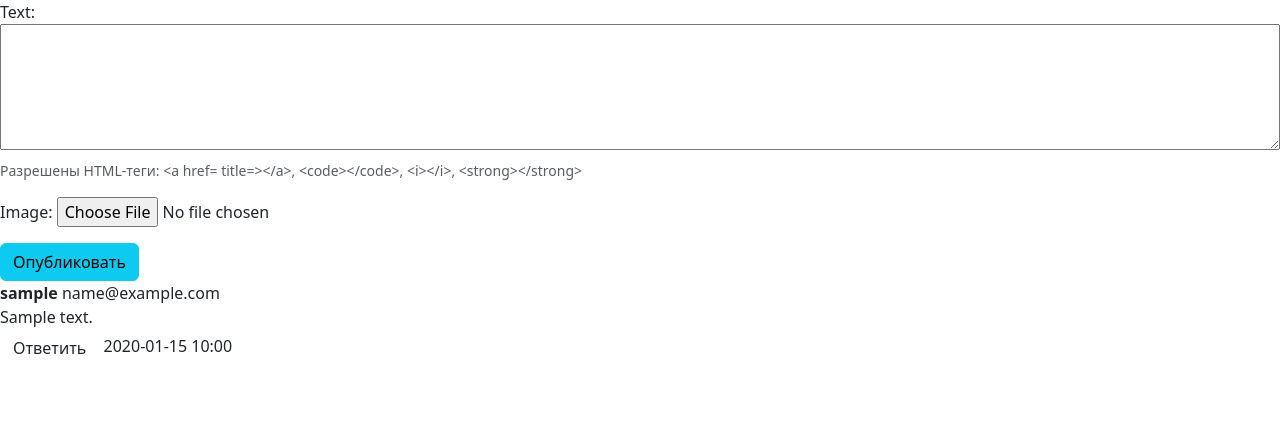
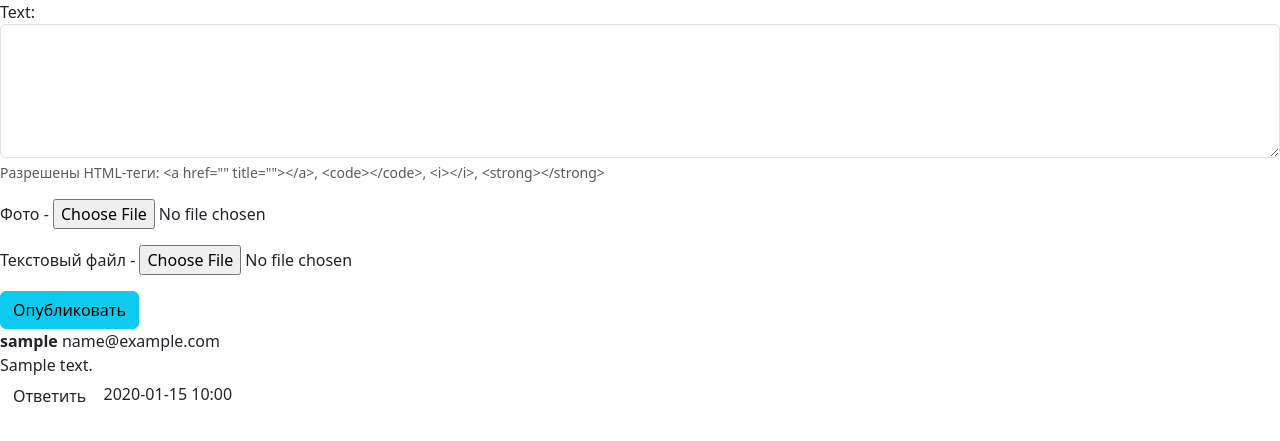
Before and after one commit to Yarik192/TestTaskdZen, a Django app: page / in a window 1280 px wide. Shown: the part 56-497 px from the top of the page. Run offline with Django 5.2, Linux system fonts and the light colour scheme; tables that the repository leaves empty hold one stand-in row (values such as "Sample post").

Commit message:
add text file upload field and indent replies display

```diff
--- a/common/validators.py
+++ b/common/validators.py
@@ -8,3 +8,9 @@ def validate_image_extension(image):
     ext = os.path.splitext(image.name)[1].lower()
     if ext not in valid_extensions:
         raise ValidationError("Допустимые форматы: JPG, JPEG, PNG, GIF")
+
+
+def validate_text_file_size(value):
+    limit_kb = 100
+    if value.size > limit_kb * 1024:
+        raise ValidationError(f"Размер файла не должен превышать {limit_kb} КБ.")
--- a/posts/forms.py
+++ b/posts/forms.py
@@ -6,6 +6,7 @@ from posts.models import Post
 import bleach
 
 ALLOWED_TAGS = ["a", "code", "i", "strong"]
+
 
 class PostForm(forms.ModelForm):
     def clean_text(self):
@@ -25,15 +26,26 @@ class PostForm(forms.ModelForm):
 
     class Meta:
         model = Post
-        fields = ["text", "image"]
+        fields = ["text", "image", "text_file"]
         widgets = {
             "text": forms.Textarea(attrs={
                 "rows": 5,
                 "cols": 40,
-                "class": "text-area-public",
+                "class": "text-area-public form-control",
                 "style": "width: 100%",
+            }),
+            "image": forms.ClearableFileInput(attrs={
+                "class": "custom-file-input",
+                "accept": "image/*",
+            }),
+            "text_file": forms.ClearableFileInput(attrs={
+                "class": "custom-file-input",
+                "accept": ".txt",
             }),
         }
         help_texts = {
-            "text": "Разрешены HTML-теги: &lt;a href="" title=""&gt;&lt;/a&gt;, &lt;code&gt;&lt;/code&gt;, &lt;i&gt;&lt;/i&gt;, &lt;strong&gt;&lt;/strong&gt;"
+            "text": (
+                "Разрешены HTML-теги: &lt;a href=\"\" title=\"\"&gt;&lt;/a&gt;, "
+                "&lt;code&gt;&lt;/code&gt;, &lt;i&gt;&lt;/i&gt;, &lt;strong&gt;&lt;/strong&gt;"
+            )
         }
--- a/posts/models.py
+++ b/posts/models.py
@@ -1,7 +1,7 @@
 from PIL import Image
 from django.db import models
 
-from common.validators import validate_image_extension
+from common.validators import validate_image_extension, validate_text_file_size
 
 
 class Post(models.Model):
@@ -11,6 +11,12 @@ class Post(models.Model):
     text = models.TextField()
     timestamp = models.DateTimeField(auto_now_add=True)
     image = models.ImageField(upload_to="media/", null=True, blank=True, validators=[validate_image_extension])
+    text_file = models.FileField(
+        upload_to="media/text_files/",
+        null=True,
+        blank=True,
+        validators=[validate_text_file_size]
+    )
 
     def __str__(self):
         return f"{self.username}"
--- a/posts/templates/posts/post_item.html
+++ b/posts/templates/posts/post_item.html
@@ -1,6 +1,7 @@
 {% load custom_tags %}
 
-<div class="post" style="margin-left: {{ level|default:0|add:"0"|mul:30 }}px;">
+<div class="post" style="margin-left: {% if level|add:"0"|mul:30 > 300 %}300{% else %}{{ level|add:"0"|mul:30 }}{% endif %}px;">
+
     <div class="post-header">
         <strong>{{ post.username }}</strong>
         <span class="post-email">{{ post.email }}</span>
@@ -21,7 +22,6 @@
         </form>
     </div>
 
-    {# Если есть один ребёнок — рекурсивно вставляем снова шаблон post_item.html #}
     {% with children_by_parent|get_item:post.id as child %}
         {% if child %}
             {% include "posts/post_item.html" with post=child children_by_parent=children_by_parent form=form level=level|add:"1" %}
--- a/posts/views.py
+++ b/posts/views.py
@@ -18,19 +18,24 @@ class PostsView(FormMixin, ListView):
         context = super().get_context_data(**kwargs)
         if "form" not in context:
             context["form"] = self.get_form()
+
         posts = context.get("posts", [])
-        root_posts = []
-        children_by_parent = {}
+        final_list = []
 
         for post in posts:
-            if post.parent_post:
-                children_by_parent[post.parent_post.id] = post
-            else:
-                root_posts.append(post)
+            if post.parent_post is None:
+                level = 0
+                current = post
+                while current:
+                    current.level = level
+                    child = getattr(current, "child", None)
+                    current.has_answer_btn = child is None
+                    final_list.append(current)
 
-        context["posts"] = root_posts
-        context["children_by_parent"] = children_by_parent
+                    current = child
+                    level += 2
 
+        context["posts"] = final_list
         return context
 
     def post(self, request, *args, **kwargs):
--- a/templates/index.html
+++ b/templates/index.html
@@ -15,10 +15,10 @@
 </head>
 <body>
 <header>
+
     {% block header %}
-
         <nav class="navbar navbar-expand-lg navbar-light bg-light px-4">
-            <a class="navbar-brand" href="{% url 'posts' %}">MAIN PAGE</a>
+            <a class="navbar-brand" href="{% url "posts" %}">MAIN PAGE</a>
 
             <button class="navbar-toggler" type="button" data-bs-toggle="collapse" data-bs-target="#navbarContent"
                     aria-controls="navbarContent" aria-expanded="false" aria-label="Toggle navigation">
@@ -41,8 +41,8 @@
                 {% endif %}
             </div>
         </nav>
+    {% endblock header %}
 
-    {% endblock header %}
 </header>
 
 {% block content %}
@@ -64,10 +64,14 @@
                     <div class="form-text text-muted">{{ form.text.help_text|safe }}</div>
                 </div>
 
-                <div class="mb-3">
-                    {{ form.image.label_tag }}
-                    {{ form.image }}
+                <div class="custom-file mb-3">
+                    <span>Фото - {{ form.image }}</span>
                 </div>
+
+                <div class="custom-file mb-3">
+                    <span>Текстовый файл - {{ form.text_file }}</span>
+                </div>
+
 
                 <button type="submit" class="btn btn-info">Опубликовать</button>
             </form>
@@ -75,8 +79,68 @@
 
 
         {% for post in posts %}
-            {% include "posts/post_item.html" with post=post children_by_parent=children_by_parent form=form level=0 %}
+            <div class="post" style="margin-left:{{ post.level|add:"0" }}0px;">
+                <div class="post-header">
+                    <strong>{{ post.username }}</strong>
+                    <span class="post-email">{{ post.email }}</span>
+                </div>
+                <div class="post-text">{{ post.text }}</div>
+                <div class="post-footer">
+                    {% if post.has_answer_btn %}
+                        <button class="reply-btn btn">Ответить</button>
+                    {% endif %}
+                    <span class="post-date">{{ post.timestamp|date:"Y-m-d H:i" }}</span>
+                </div>
+
+                <div class="reply-form-container" hidden>
+                    <form method="post">
+                        {% csrf_token %}
+                        <input type="hidden" name="parent_post_id" value="{{ post.id }}">
+                        {{ form.text }}
+                        <span>Фото - {{ form.image }}</span>
+                        <span>Текстовый файл - {{ form.text_file }}</span>
+                        <button type="submit">Ответить</button>
+                    </form>
+                </div>
+            </div>
         {% endfor %}
+
+        {% if page_obj.has_other_pages %}
+            <nav class="mt-4">
+                <ul class="pagination justify-content-center">
+                    {% if page_obj.has_previous %}
+                        <li class="page-item">
+                            <a class="page-link" href="?page=1">&laquo;</a>
+                        </li>
+                        <li class="page-item">
+                            <a class="page-link" href="?page={{ page_obj.previous_page_number }}">Назад</a>
+                        </li>
+                    {% else %}
+                        <li class="page-item disabled"><span class="page-link">&laquo;</span></li>
+                        <li class="page-item disabled"><span class="page-link">Назад</span></li>
+                    {% endif %}
+
+                    <li class="page-item disabled">
+                    <span class="page-link">
+                        Страница {{ page_obj.number }} из {{ page_obj.paginator.num_pages }}
+                    </span>
+                    </li>
+
+                    {% if page_obj.has_next %}
+                        <li class="page-item">
+                            <a class="page-link" href="?page={{ page_obj.next_page_number }}">Вперёд</a>
+                        </li>
+                        <li class="page-item">
+                            <a class="page-link" href="?page={{ page_obj.paginator.num_pages }}">&raquo;</a>
+                        </li>
+                    {% else %}
+                        <li class="page-item disabled"><span class="page-link">Вперёд</span></li>
+                        <li class="page-item disabled"><span class="page-link">&raquo;</span></li>
+                    {% endif %}
+                </ul>
+            </nav>
+        {% else %}
+        {% endif %}
     </div>
 
 {% endblock content %}
```
Also changed, not shown: posts/migrations/0004_post_text_file_alter_post_parent_post.py (added).
